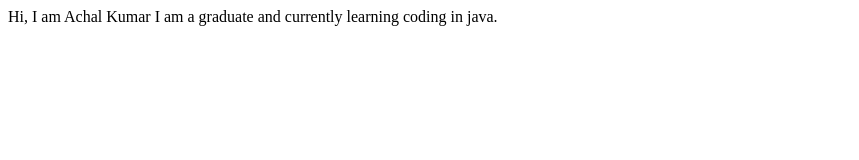
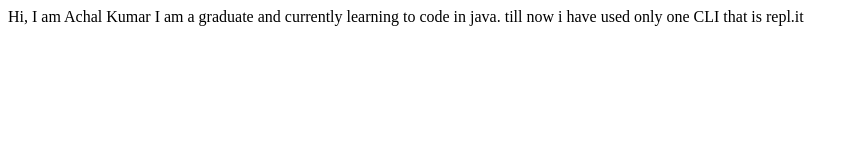
Before and after one commit to achal-kumar64/achal-portfolio-site, a plain HTML site: page index.html in a window 1280 px wide. Shown: the whole page, without its empty margins (0-859 px from the left). Drawn offline with Linux system fonts and the light colour scheme.

Commit message:
fix: what i do
more details added

```diff
--- a/index.html
+++ b/index.html
@@ -9,6 +9,7 @@
 <body>
     Hi, I am Achal Kumar
 
-    I am a graduate and currently learning coding in java.
+    I am a graduate and currently learning to code in java.
+    till now i have used only one CLI that is repl.it
 </body>
 </html>
```
